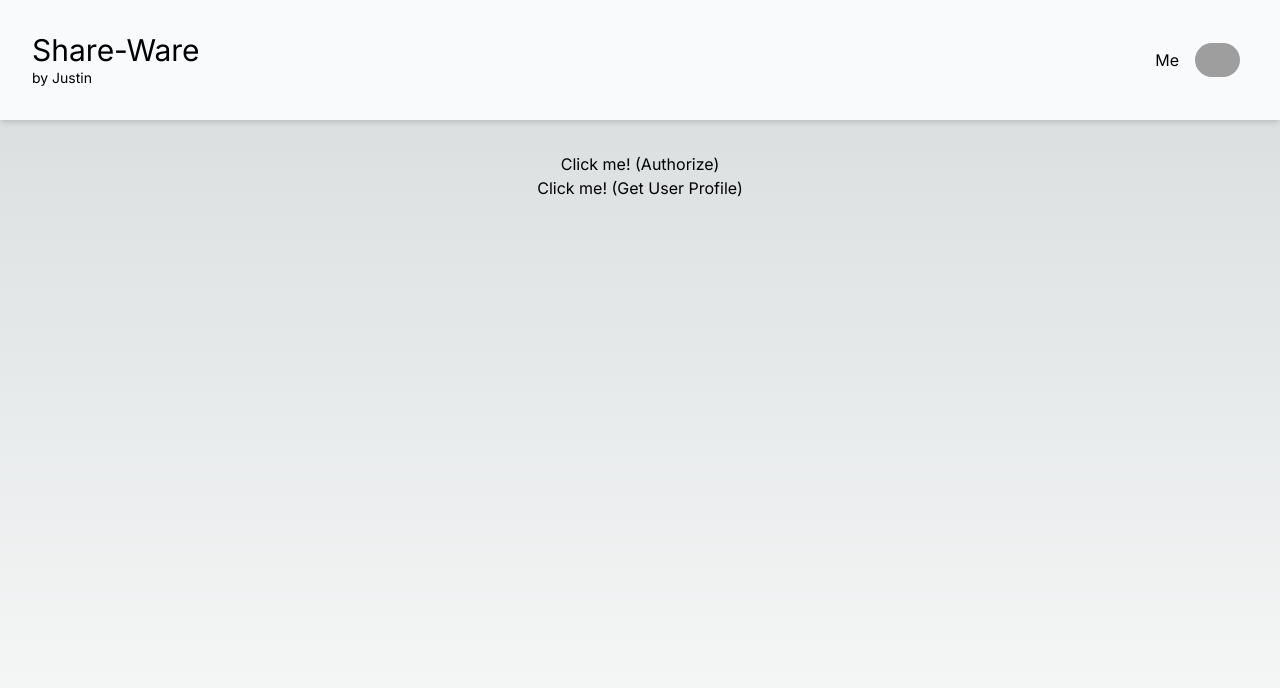
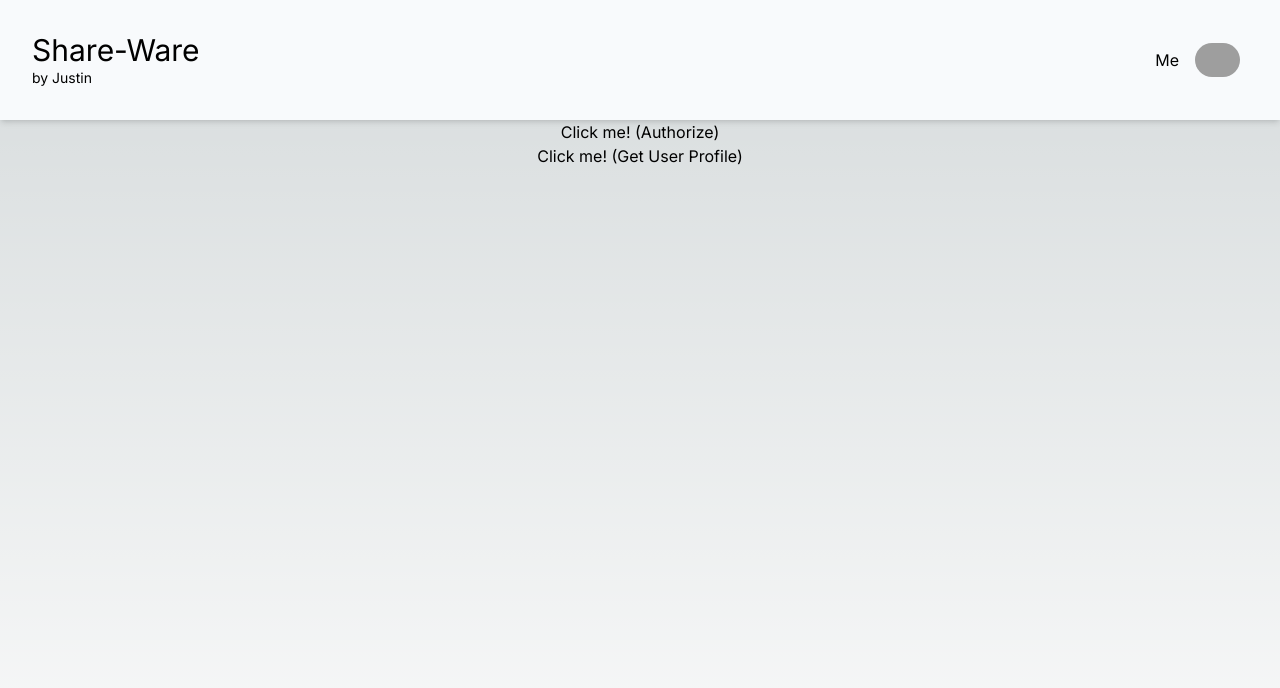
Before and after one commit to justinbrick/share-ware, a Next.js app: page / in a window 1280 px wide. Shown: the top 688 px of the page. Built offline with nearby package versions, Linux system fonts and the light colour scheme; grey boxes are pictures that could not be loaded; what @badgateway/oauth2-client would draw is missing.

Commit message:
import sorts, typing, styles

```diff
--- a/app/auth/page.tsx
+++ b/app/auth/page.tsx
@@ -3,6 +3,7 @@
 import { useRouter } from "next/navigation";
 import { useEffect } from "react";
 import { confirmAuthorization } from "../auth";
+
 
 export default function Auth() {
     const router = useRouter();
--- a/app/layout.tsx
+++ b/app/layout.tsx
@@ -1,7 +1,7 @@
 import type { Metadata } from "next";
 import { Inter } from "next/font/google";
+import Image from "next/image";
 import "./globals.css";
-import Image from "next/image";
 
 const inter = Inter({ subsets: ["latin"] });
 
--- a/app/page.tsx
+++ b/app/page.tsx
@@ -1,17 +1,16 @@
 'use client'
 
-import Image from "next/image";
-import { getAuthFetch } from "./auth";
-import { redirectForAuthorization } from "./auth";
+import * as Graph from "@microsoft/microsoft-graph-types";
+import { getAuthFetch, redirectForAuthorization } from "./auth";
 
 async function getUserProfile() {
   const response = await getAuthFetch().fetch("https://graph.microsoft.com/v1.0/me?$select=displayName,userPrincipalName");
-  console.log(await response.json())
+  return response.json() as Pick<Graph.User, "displayName" | "userPrincipalName">;
 }
 
 export default function Home() {
   return (
-    <main className="flex min-h-screen flex-col items-center p-8">
+    <main className="flex min-h-screen flex-col items-center">
       <button onClick={redirectForAuthorization}>
         Click me! (Authorize)
       </button>
```
